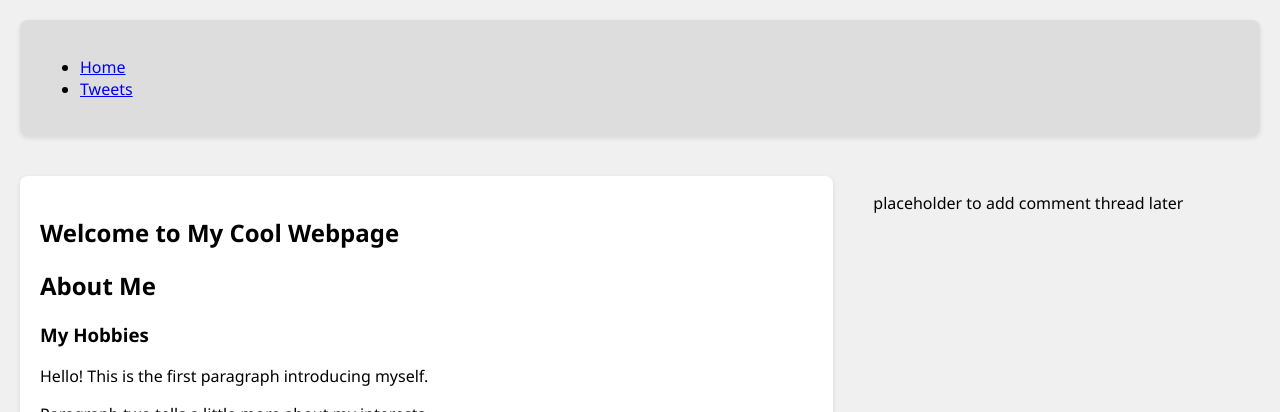
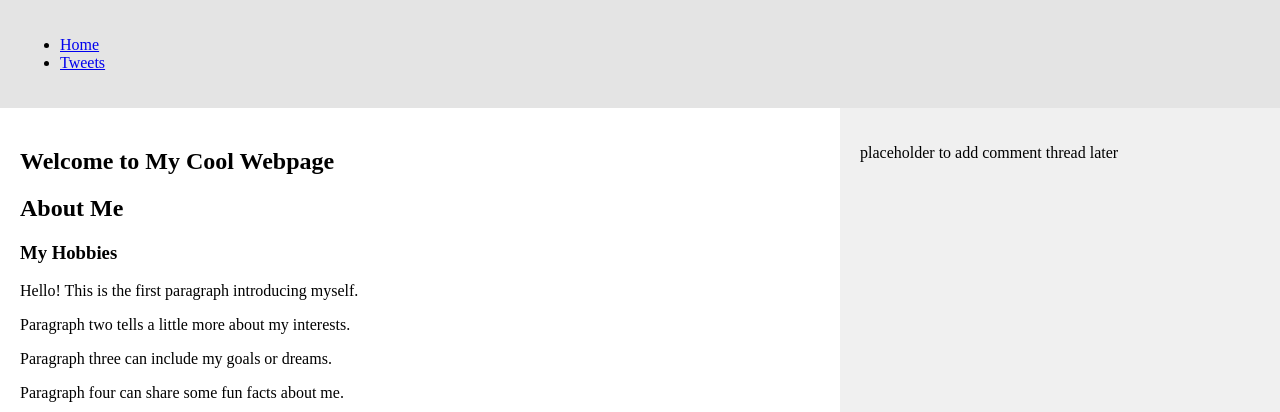
Before and after one commit to Jen-Ojo/alx_html_css, a plain HTML site: page css_basic/index.html in a window 1280 px wide. Shown: the top 412 px of the page. Drawn offline with Linux system fonts and the light colour scheme.

Commit message:
Added flexbox layout to styles.css

```diff
--- a/css_basic/styles.css
+++ b/css_basic/styles.css
@@ -1,58 +1,35 @@
-body {
-  font-family: 'Segoe UI', Tahoma, sans-serif;
-  background-color: #f0f0f0;
-}
-
-header, nav, section, article, footer {
-  margin: 20px;
-  padding: 15px;
-  background-color: #fff;
-  border-radius: 8px;
-  box-shadow: 0 2px 5px rgba(0,0,0,0.1);
-}
-
-nav ul {
-  list-style: none;
-  padding: 0;
-}
-
-nav li {
-  display: inline-block;
-  margin-right: 10px;
-}
-/* Make the whole page a vertical flexbox */
+/* Make <body> a vertical flex container */
 body {
   display: flex;
   flex-direction: column;
-    height: 100vh; /* full page height */
   margin: 0;
+  height: 100vh;
 }
 
-/* Make main a horizontal flexbox */
+/* Make <main> a horizontal flex container */
 main {
   display: flex;
   flex-direction: row;
-    flex: auto; /* let it grow automatically */
+  flex: auto; /* take remaining space */
 }
 
 /* Article takes 2/3 of the width */
 article {
   flex: 2;
+  overflow-y: auto;
   padding: 20px;
-    overflow-y: auto; /* scrolls vertically */
-    background: #ffffff;
 }
 
 /* Aside takes 1/3 of the width */
 aside {
   flex: 1;
+  overflow-y: auto;
   padding: 20px;
-    overflow-y: auto; /* scrolls vertically */
-    background: #f0f0f0;
+  background-color: #f0f0f0;
 }
 
-/* Header and footer basic styling */
+/* Optional: header and footer styling */
 header, footer {
   padding: 20px;
-    background: #ddd;
+  background-color: #e4e4e4;
 }
```
Lines whose indentation alone changed are shown as unchanged.
